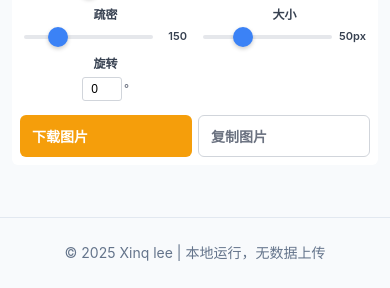
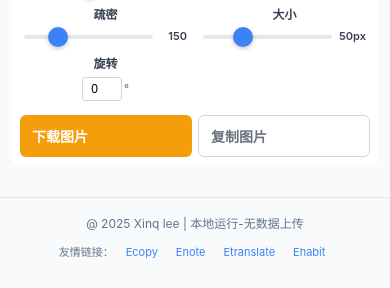
Before and after one commit to dabufan/watermark, a plain HTML site: page index.html in a window 390 px wide. Shown: the part 652-940 px from the top of the page. Drawn offline with Linux system fonts and the light colour scheme.

Commit message:
更新页脚信息并添加友情链接
- 修改：页脚文字从 '© 2025 Xinq lee | 本地运行，无数据上传' 改为 '@ 2025 Xinq lee | 本地运行-无数据上传'
- 新增：友情链接区域，包含4个链接：
  - Ecopy - https://ecopy.babydu.cn/
  - Enote - https://enote.babydu.cn/
  - Etranslate - https://etranslate.babydu.cn/
  - Ehabit - https://ehabit.babydu.cn/
- 样式：友情链接采用蓝色主题，悬停时背景变蓝
- 响应式：移动端优化字体大小和间距
- 深色模式：适配深色主题颜色

```diff
--- a/css/styles.css
+++ b/css/styles.css
@@ -1362,9 +1362,62 @@ body.dark .progress-text {
   margin-top: 40px;
 }
 
+.footer-content {
+  display: flex;
+  flex-direction: column;
+  align-items: center;
+  gap: 12px;
+}
+
+.footer-text {
+  margin: 0;
+  font-size: 14px;
+}
+
+.footer-links {
+  display: flex;
+  align-items: center;
+  gap: 8px;
+  flex-wrap: wrap;
+  justify-content: center;
+}
+
+.links-label {
+  font-size: 13px;
+  color: #64748b;
+}
+
+.footer-link {
+  color: #3b82f6;
+  text-decoration: none;
+  font-size: 13px;
+  padding: 4px 8px;
+  border-radius: 4px;
+  transition: all 0.2s ease;
+}
+
+.footer-link:hover {
+  background-color: #3b82f6;
+  color: white;
+  text-decoration: none;
+}
+
 body.dark .footer {
   color: #94a3b8;
   border-top-color: #334155;
+}
+
+body.dark .links-label {
+  color: #94a3b8;
+}
+
+body.dark .footer-link {
+  color: #60a5fa;
+}
+
+body.dark .footer-link:hover {
+  background-color: #60a5fa;
+  color: #1e293b;
 }
 
 /* 响应式设计 */
@@ -2297,4 +2350,31 @@ body.dark .upload-prompt .upload-hint {
   .upload-prompt .upload-hint {
     font-size: 13px;
   }
-}
+
+  /* 移动端页脚优化 */
+  .footer {
+    padding: 16px 12px;
+    margin-top: 20px;
+  }
+
+  .footer-content {
+    gap: 8px;
+  }
+
+  .footer-text {
+    font-size: 12px;
+  }
+
+  .footer-links {
+    gap: 6px;
+  }
+
+  .links-label {
+    font-size: 11px;
+  }
+
+  .footer-link {
+    font-size: 11px;
+    padding: 3px 6px;
+  }
+}
--- a/index.html
+++ b/index.html
@@ -173,7 +173,16 @@
 
   <!-- 页脚 -->
   <footer class="footer">
-    <p>© 2025 Xinq lee | 本地运行，无数据上传</p>
+    <div class="footer-content">
+      <p class="footer-text">@ 2025 Xinq lee | 本地运行-无数据上传</p>
+      <div class="footer-links">
+        <span class="links-label">友情链接：</span>
+        <a href="https://ecopy.babydu.cn/" target="_blank" class="footer-link">Ecopy</a>
+        <a href="https://enote.babydu.cn/" target="_blank" class="footer-link">Enote</a>
+        <a href="https://etranslate.babydu.cn/" target="_blank" class="footer-link">Etranslate</a>
+        <a href="https://ehabit.babydu.cn/" target="_blank" class="footer-link">Ehabit</a>
+      </div>
+    </div>
   </footer>
 
   <!-- Toast 提示 -->
```
